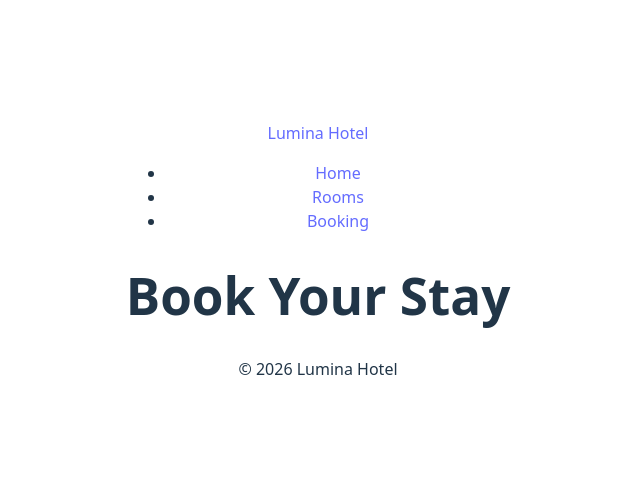
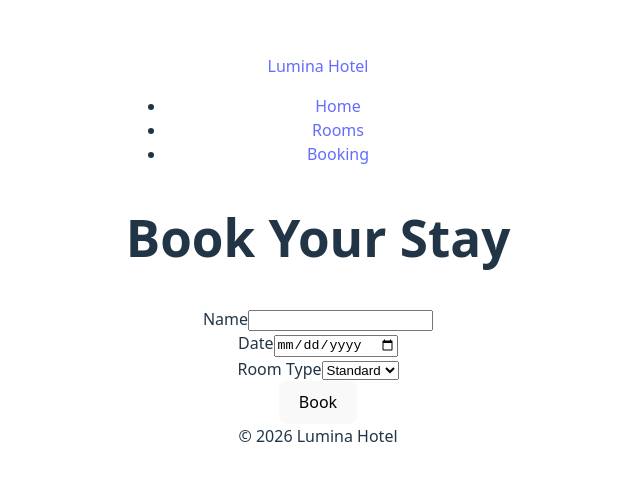
Before and after one commit to ActuallyWilliamR/Lumina-Hotel, a React (Vite) app: page /booking in a window 1280 px wide. Shown: the part 149-630 px from the top of the page, without its empty margins (322-962 px from the left). Built offline with nearby package versions, Linux system fonts and the light colour scheme.

Commit message:
Added booking, localStorage, confirmation

```diff
--- a/src/pages/Booking.jsx
+++ b/src/pages/Booking.jsx
@@ -1,5 +1,71 @@
+import { useState } from "react"
+
 function Booking() {
-  return <h1>Book Your Stay</h1>
+
+  const [name, setName] = useState("")
+  const [date, setDate] = useState("")
+  const [roomType, setRoomType] = useState("Standard")
+  const [bookingConfirmed, setBookingConfirmed] = useState(false)
+
+  const handleSubmit = (e) =>  {
+    e.preventDefault()
+
+    const booking = {
+      name,
+      date,
+      roomType
+    }
+
+    localStorage.setItem("booking", JSON.stringify(booking))
+    setBookingConfirmed(true)
+  }
+
+  return (
+    <section>
+      <h1>Book Your Stay</h1>
+
+      {bookingConfirmed ? (
+        <p>Booking Confirmed!</p>
+      ) : (
+      <form onSubmit={handleSubmit}>
+        <div>
+          <label htmlFor="name">Name</label>
+          <input
+            type="text"
+            id="name"
+            value={name}
+            onChange={(e) => setName(e.target.value)}
+          />
+        </div>
+
+        <div>
+          <label htmlFor="date">Date</label>
+          <input
+            type="date"
+            id="date"
+            value={date}
+            onChange={(e) => setDate(e.target.value)}
+          />
+        </div>
+
+        <div>
+          <label htmlFor="roomType">Room Type</label>
+          <select
+          id="roomType"
+          value={roomType}
+          onChange={(e) => setRoomType(e.target.value)}
+          >
+            <option value="Standard">Standard</option>
+            <option value="Deluxe">Deluxe</option>
+            <option value="Suite">Suite</option>
+          </select>
+        </div>
+
+        <button type="submit">Book</button>
+      </form>
+      )}
+    </section>
+  )
 }
 
 export default Booking
```
